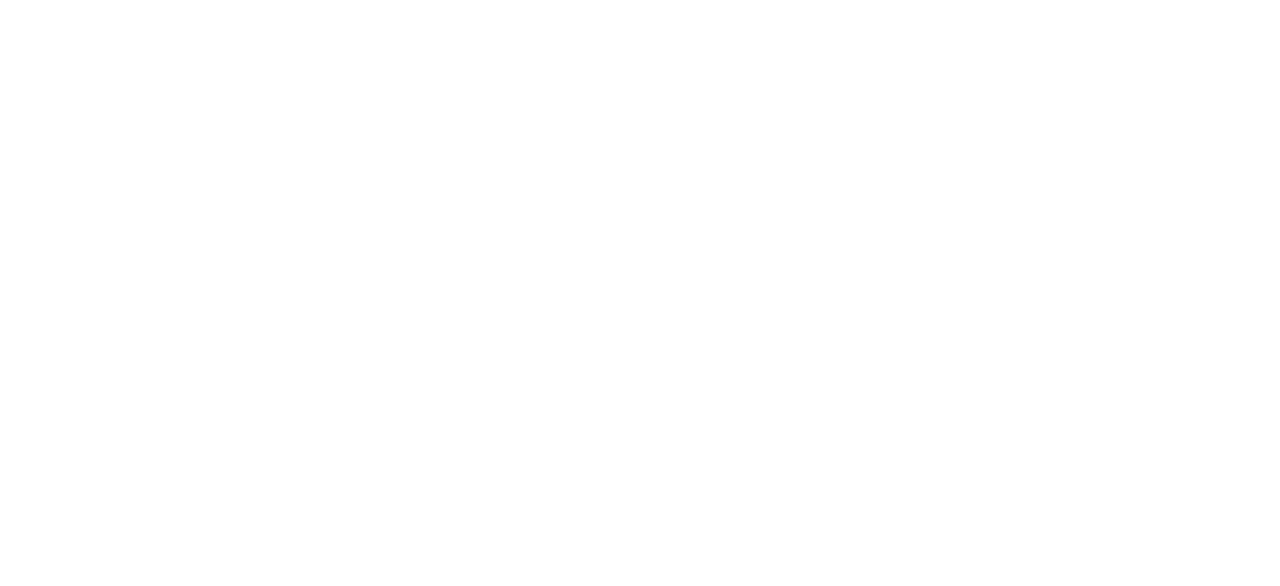
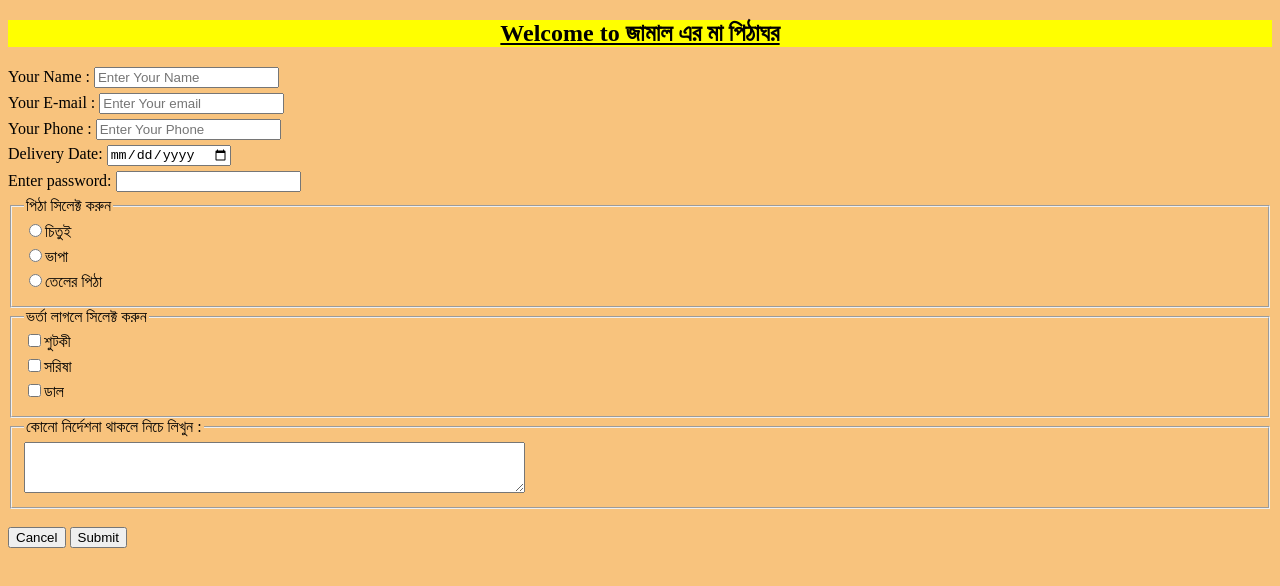
Before and after one commit to Amran-hasan/my-first-repo, a plain HTML site: page index.html in a window 1280 px wide. Drawn offline with Linux system fonts and the light colour scheme.

Commit message:
My pitha form

```diff
--- a/index.html
+++ b/index.html
@@ -3,9 +3,88 @@
 <head>
     <meta charset="UTF-8">
     <meta name="viewport" content="width=device-width, initial-scale=1.0">
-    <title>My First Github Repo</title>
+    <title>Jamal er ma Pitha</title>
+    <link rel="stylesheet" href="styles/style.css   ">
+
 </head>
 <body>
 
+
+<h2 class="header">Welcome to জামাল এর মা পিঠাঘর</h2>
+
+
+    <form ><label for="name">Your Name :
+        <input type="text" id="name" placeholder="Enter Your Name">
+    </label>
+
+
+    <label for="email"> Your E-mail :
+        <input type="email" id="email" placeholder="Enter Your email">
+    </label>
+    <label for="phone"> Your Phone :
+        <input type="number" id="phone" placeholder="Enter Your Phone">
+    </label>
+    <label for="delivery date">Delivery Date:
+        <input type="date" name="" id="">
+
+    </label>
+
+    <label for="password">Enter password:
+ <input type="password" name="" id="">
+
+    </label>
+
+    <fieldset>
+            <legend>পিঠা সিলেক্ট করুন</legend>
+            <label for="chitoy">
+                <input type="radio" name="Pitha" id="chitoy">চিতুই
+</label>
+
+<label for="vapa">
+    <input type="radio" name="Pitha" id="vapa">ভাপা
+</label>
+<label for="narikeli">
+    <input type="radio" name="Pitha" id="narikeli">তেলের পিঠা
+</label>
+
+
+
+    </fieldset>
+
+    <fieldset>
+        <legend>ভর্তা লাগলে সিলেক্ট করুন</legend>
+       <label for="shotki">
+            <input type="checkbox" name="vortha" id="shotki">শুটকী
+
+
+       </label>
+       <label for="sorisha">
+        <input type="checkbox" name="vortha" id="sorisha">সরিষা
+
+       </label>
+       <label for="dal">
+        <input type="checkbox" name="vortha" id="dal">ডাল
+
+       </label>
+
+
+    </fieldset>
+
+    <fieldset>
+<legend>কোনো নির্দেশনা থাকলে নিচে লিখুন :</legend>
+<textarea name="" id="" cols="60" rows="3"></textarea>
+
+ </fieldset><br>
+ <input type="reset" value="Cancel">
+ <input type="submit" value="Submit">
+
+
+
+    </form>
+
+
+
+
+
 </body>
 </html>
--- /dev/null
+++ b/styles/style.css
@@ -0,0 +1,27 @@
+
+
+
+label{
+
+display: block;
+margin-bottom: 5px;
+
+}
+
+
+body{
+        background-color:rgb(248, 195, 125);
+        font-size: 16;
+
+
+
+}
+
+
+
+.header{
+        text-align: center;
+        background-color:yellow;
+        text-decoration:underline;
+
+}
```
